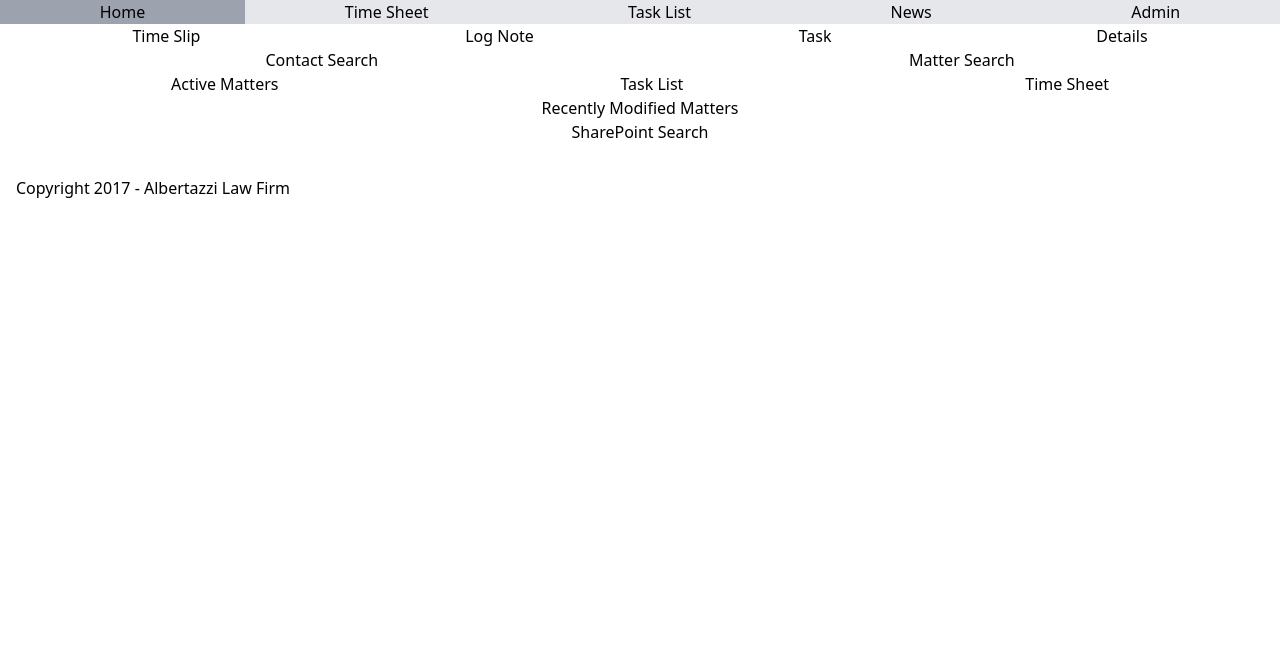
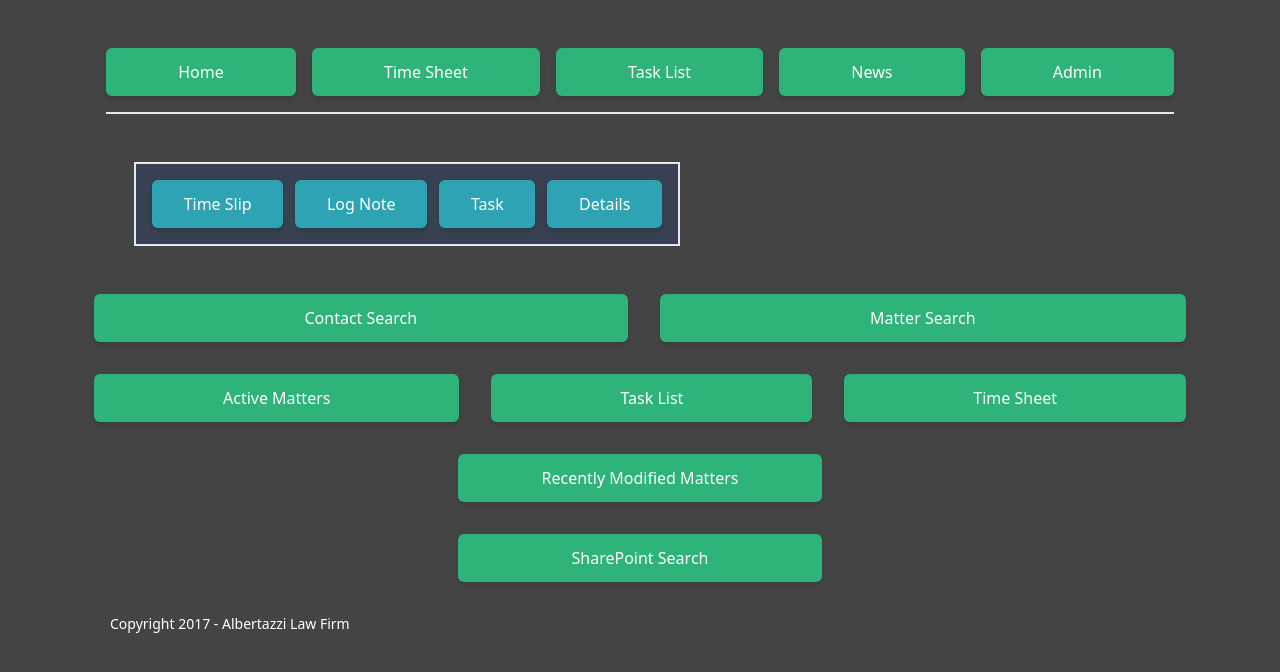
Before and after one commit to brycealbertazzi/OMAlbertazzi, a React (Create React App) app: page / in a window 1280 px wide. Shown: the top 672 px of the page. Built offline with nearby package versions, Linux system fonts and the light colour scheme.

Commit message:
Tailwind styling added

```diff
--- a/src/App.css
+++ /dev/null
@@ -1,38 +0,0 @@
-.App {
-  text-align: center;
-}
-
-.App-logo {
-  height: 40vmin;
-  pointer-events: none;
-}
-
-@media (prefers-reduced-motion: no-preference) {
-  .App-logo {
-    animation: App-logo-spin infinite 20s linear;
-  }
-}
-
-.App-header {
-  background-color: #282c34;
-  min-height: 100vh;
-  display: flex;
-  flex-direction: column;
-  align-items: center;
-  justify-content: center;
-  font-size: calc(10px + 2vmin);
-  color: white;
-}
-
-.App-link {
-  color: #61dafb;
-}
-
-@keyframes App-logo-spin {
-  from {
-    transform: rotate(0deg);
-  }
-  to {
-    transform: rotate(360deg);
-  }
-}
--- a/src/App.js
+++ b/src/App.js
@@ -1,5 +1,4 @@
-import './App.css';
-import React, { Fragment } from 'react';
+import React from 'react';
 import { Navbar } from './components/Navbar';
 import { BrowserRouter as Router, Switch, Route } from 'react-router-dom';
 import { Home } from './components/Home';
@@ -19,9 +18,8 @@ import { Details } from './components/tabbar/Details';
 
 const App = () => {
   return (
-    <div className="App">
+    <div className="OMAlbertazzi container">
       <Router>
-        <Fragment>
             <Navbar></Navbar>
             <div>
                 <Switch>
@@ -46,11 +44,10 @@ const App = () => {
                 </Switch>
             </div>
             <div className="flex justify-items-start mx-4 my-8">
-                <h6 className="">
+                <h6 className="text-sm">
                     Copyright 2017 - Albertazzi Law Firm
                 </h6>
             </div>
-        </Fragment>
       </Router>
     </div>
   );
--- a/src/components/Home.js
+++ b/src/components/Home.js
@@ -5,18 +5,18 @@ export const Home = () => {
     return (
         <div>
             <Tabbar></Tabbar>
-            <div className="flex">
-                <button className="flex-auto hover:bg-blue-500">Contact Search</button>
-                <button className="flex-auto hover:bg-blue-500">Matter Search</button>
+            <div className="flex gap-8 my-8">
+                <button className="flex-auto btn btn-main">Contact Search</button>
+                <button className="flex-auto btn btn-main">Matter Search</button>
             </div>
-            <div className="flex">
-                <button className="flex-auto hover:bg-blue-500">Active Matters</button>
-                <button className="flex-auto hover:bg-blue-500">Task List</button>
-                <button className="flex-auto hover:bg-blue-500">Time Sheet</button>
+            <div className="flex gap-8 my-8">
+                <button className="flex-auto btn btn-main">Active Matters</button>
+                <button className="flex-auto btn btn-main">Task List</button>
+                <button className="flex-auto btn btn-main">Time Sheet</button>
             </div>
-            <div className="flex flex-col">
-                <button className="flex-auto hover:bg-blue-500">Recently Modified Matters</button>
-                <button className="flex-auto hover:bg-blue-500">SharePoint Search</button>
+            <div className="flex flex-col gap-8 my-8 items-center">
+                <button className="flex-auto btn btn-main w-1/3">Recently Modified Matters</button>
+                <button className="flex-auto btn btn-main w-1/3">SharePoint Search</button>
             </div>
         </div>
     )
--- a/src/components/Navbar.js
+++ b/src/components/Navbar.js
@@ -4,24 +4,9 @@ import { NavLink } from 'react-router-dom';
 export const Navbar = () => {
     // Home, Time Sheet, Task List, News, Admin
     return (
-        <div className="flex bg-gray-200">
-            {/* <h1 className="flex-auto hover:bg-gray-400">
-                <Link to='/'>Home</Link>
-            </h1>
-            <h1 className="flex-auto hover:bg-gray-400">
-                <Link to='/time-sheet'>Time Sheet</Link>
-            </h1>
-            <h1 className="flex-auto hover:bg-gray-400">
-                <Link to='/task-list'>Task List</Link>
-            </h1>
-            <h1 className="flex-auto hover:bg-gray-400">
-                <Link to='/news'>News</Link>
-            </h1>
-            <h1 className="flex-auto hover:bg-gray-400">
-                <Link to='/admin'>Admin</Link>
-            </h1> */}
+        <div className="flex mx-3 my-8 py-4 gap-4 border-b-2">
             <NavLink
-                className="flex-auto hover:bg-gray-400"
+                className="flex-auto btn btn-main"
                 activeClassName="bg-green-500"
                 to="/"
                 exact
@@ -29,7 +14,7 @@ export const Navbar = () => {
                 Home
             </NavLink>
             <NavLink
-                className="flex-auto hover:bg-gray-400"
+                className="flex-auto btn btn-main"
                 activeClassName="bg-green-500"
                 to="/time-sheet"
                 exact
@@ -37,7 +22,7 @@ export const Navbar = () => {
                 Time Sheet
             </NavLink>
             <NavLink
-                className="flex-auto hover:bg-gray-400"
+                className="flex-auto btn btn-main"
                 activeClassName="bg-green-500"
                 to="/task-list"
                 exact
@@ -45,7 +30,7 @@ export const Navbar = () => {
                 Task List
             </NavLink>
             <NavLink
-                className="flex-auto hover:bg-gray-400"
+                className="flex-auto btn btn-main"
                 activeClassName="bg-green-500"
                 to="/news"
                 exact
@@ -53,7 +38,7 @@ export const Navbar = () => {
                 News
             </NavLink>
             <NavLink
-                className="flex-auto hover:bg-gray-400"
+                className="flex-auto btn btn-main"
                 activeClassName="bg-green-500"
                 to="/admin"
                 exact
--- a/src/components/admin/Admin.js
+++ b/src/components/admin/Admin.js
@@ -6,7 +6,7 @@ export const Admin = () => {
 
     return (
         <div>
-            <h1 className="my-4">Admin Reports</h1>
+            <h1 className="my-4 text-3xl">Admin Reports</h1>
             <div className="tabs flex justify-items-center my-3">
                 <button className="flex-1 hover:bg-blue-300 border border-gray-600" onClick={() => setIsIncome(true)}>Income</button>
                 <button className="flex-1 hover:bg-blue-300 border border-gray-600" onClick={() => setIsIncome(false)}>Time Totals</button>
--- a/src/components/news/News.js
+++ b/src/components/news/News.js
@@ -5,14 +5,14 @@ export const News = () => {
     return (
         <div className="flex flex-col">
             <NavLink
-                className="flex-auto hover:bg-gray-400"
+                className="flex-auto hover:bg-gray-400 text-2xl"
                 activeClassName="bg-green-500"
                 to="/news/news-feed"
                 exact>
                 News Feed
             </NavLink>
             <NavLink
-                className="flex-auto hover:bg-gray-400"
+                className="flex-auto hover:bg-gray-400 text-2xl"
                 activeClassName="bg-green-500"
                 to="/news/recently-modified-matters"
                 exact>
--- a/src/components/tabbar/Tabbar.js
+++ b/src/components/tabbar/Tabbar.js
@@ -3,30 +3,30 @@ import { NavLink } from 'react-router-dom'
 
 export const Tabbar = () => {
     return (
-        <div className="flex">
+        <div className="flex flex-col md:flex-row my-12 mx-10 p-4 gap-3 border-2 w-1/2 bg-gray-700">
             <NavLink
-                className="flex-auto hover:bg-blue-400"
+                className="flex-auto btn btn-tabbar"
                 to="/time-slip"
                 exact
                 >
                 Time Slip
             </NavLink>
             <NavLink
-                className="flex-auto hover:bg-blue-400"
+                className="flex-auto btn btn-tabbar"
                 to="/log-note"
                 exact
                 >
                 Log Note
             </NavLink>
             <NavLink
-                className="flex-auto hover:bg-blue-400"
+                className="flex-auto btn btn-tabbar"
                 to="/task"
                 exact
                 >
                 Task
             </NavLink>
             <NavLink
-                className="flex-auto hover:bg-blue-400"
+                className="flex-auto btn btn-tabbar"
                 to="/details"
                 exact
                 >
--- a/src/components/task-list/TaskList.js
+++ b/src/components/task-list/TaskList.js
@@ -4,7 +4,7 @@ import { Tabbar } from '../tabbar/Tabbar'
 export const TaskList = () => {
     return (
         <div>
-            <h1>Task List</h1>
+            <h1 className="text-3xl">Task List</h1>
             <Tabbar></Tabbar>
             <div className="flex"></div>
             <button className="flex-auto hover:bg-blue-500">
--- a/src/index.css
+++ b/src/index.css
@@ -2,3 +2,28 @@
 @tailwind base;
 @tailwind components;
 @tailwind utilities;
+
+* {
+    background-color: #444;
+}
+
+.OMAlbertazzi {
+    text-align: center;
+    color: white;
+}
+
+.btn {
+    @apply shadow-md py-3 px-4 rounded-md transition duration-300 cursor-pointer
+}
+
+.btn-main {
+    @apply bg-button-main hover:bg-button-main-hover hover:text-black
+}
+
+.btn-tabbar {
+    @apply bg-button-tabbar hover:bg-button-tabbar-hover hover:text-black
+}
+
+.btn-weekday {
+    @apply bg-yellow-600 hover:bg-yellow-400 hover:text-black
+}
--- a/tailwind.config.js
+++ b/tailwind.config.js
@@ -2,7 +2,25 @@ module.exports = {
   purge: ['./src/**/*.{js,jsx,ts,tsx}', './public/index.html'],
   darkMode: false, // or 'media' or 'class'
   theme: {
-    extend: {},
+    extend: {
+        colors: {
+            // Put custom colors here:
+            "button-main": "#2eb379",
+            "button-main-hover": "#30f291",
+            "button-tabbar": "#2ea3b3",
+            "button-tabbar-hover": "#30f2e9"
+        }
+    },
+    container: {
+        center: true,
+        padding: "1rem",
+        screens: {
+            lg: "1124px",
+            xl: "1424px",
+            "2xl": "1948px",
+            "3xl": "2300px"
+        },
+    }
   },
   variants: {
     extend: {},
```
Also changed, not shown: src/components/time-sheet/TimeSheet.js (+9 -9 lines).
